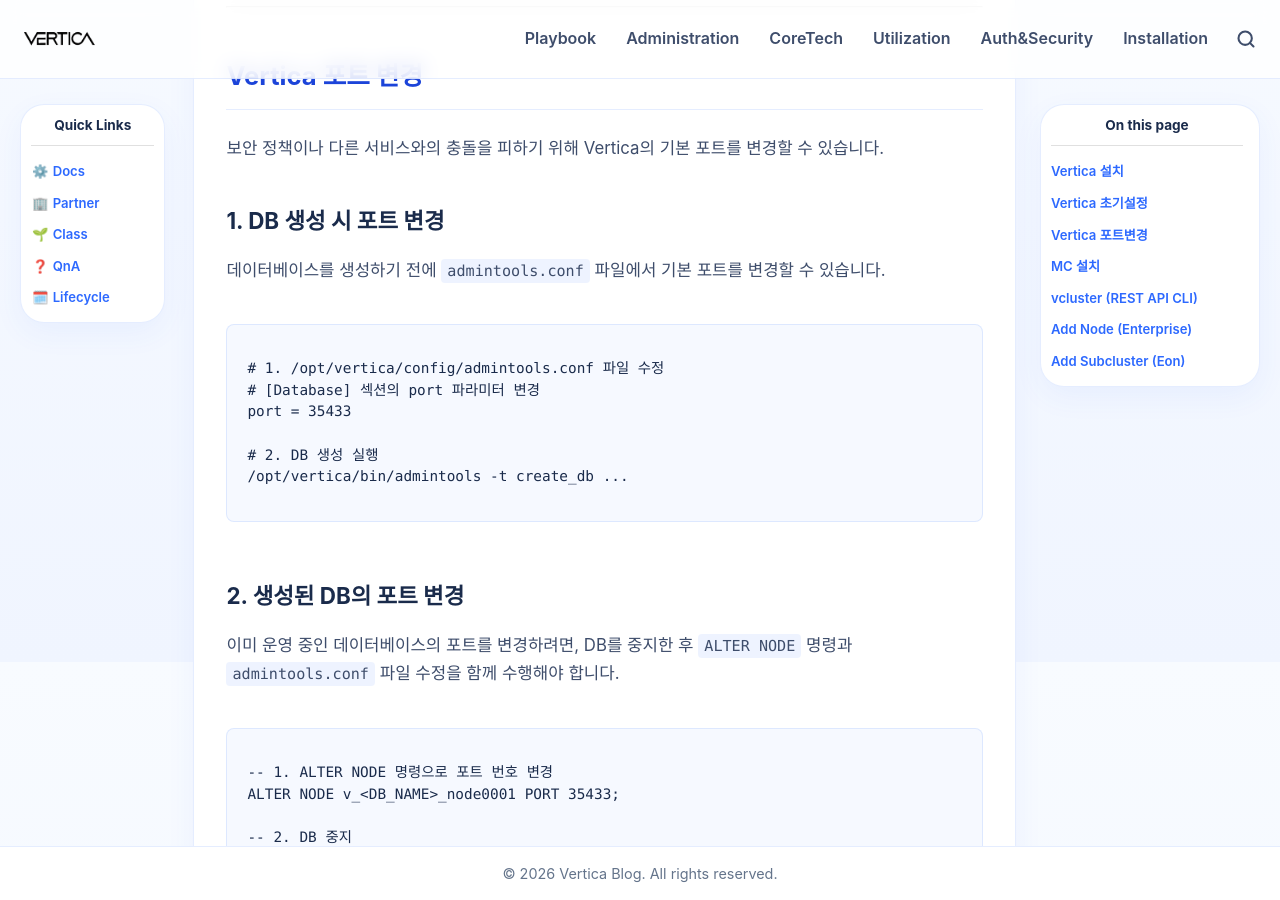
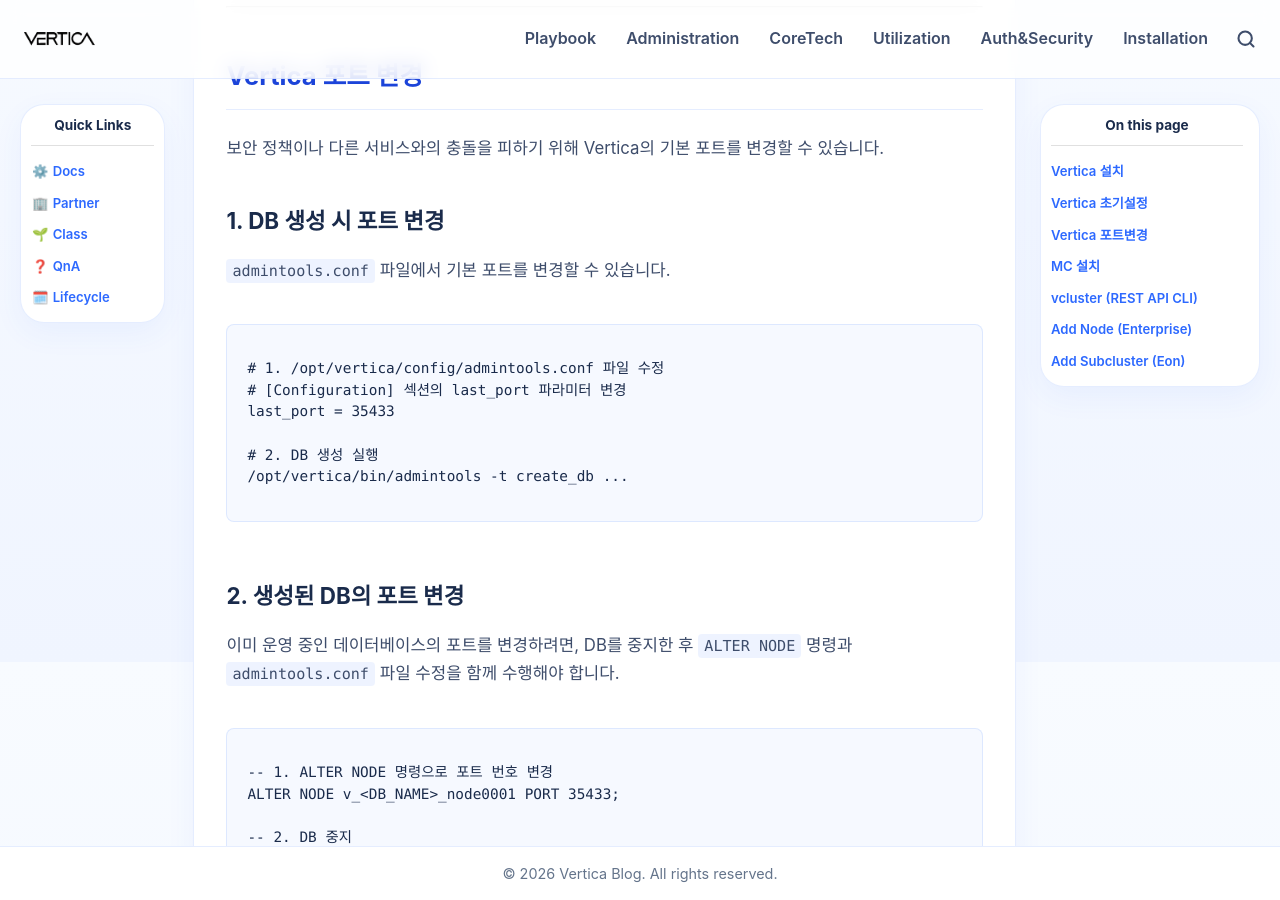
Before and after one commit to JIN0326/vertica_blog, a Jekyll site: the page built from 06installation.md, in a window 1280 px wide and 900 px high, scrolled down 9238 px. Built offline with Jekyll 4.4.1, drawn with Linux system fonts in a browser that asks for light colours; our own code applies the rules of GitHub Pages for plain Markdown files.

Commit message:
Update blog content and styling

```diff
--- a/06installation.md
+++ b/06installation.md
@@ -334,11 +334,11 @@
 
   <div class="architecture-subsection">
     <h3 class="section-subtitle">1. DB 생성 시 포트 변경</h3>
-    <p class="section-description">데이터베이스를 생성하기 전에 <code>admintools.conf</code> 파일에서 기본 포트를 변경할 수 있습니다.</p>
+    <p class="section-description"> <code>admintools.conf</code> 파일에서 기본 포트를 변경할 수 있습니다.</p>
     <div class="syntax-box">
       <pre><code># 1. /opt/vertica/config/admintools.conf 파일 수정
-# [Database] 섹션의 port 파라미터 변경
-port = 35433
+# [Configuration] 섹션의 last_port 파라미터 변경
+last_port = 35433
 
 # 2. DB 생성 실행
 /opt/vertica/bin/admintools -t create_db ...</code></pre>
```
Also changed, not shown: 02administration.md (+1 -1 lines).
